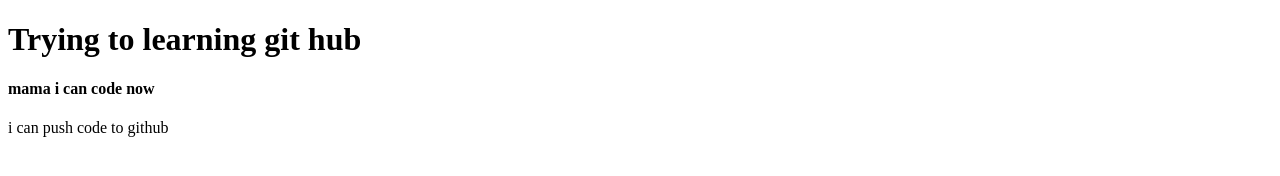
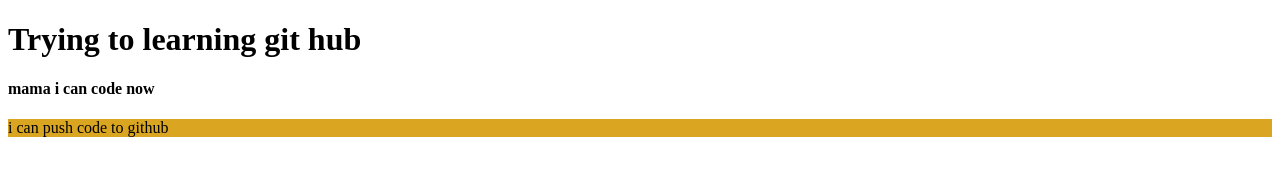
Before and after one commit to 911Apu/apu-, a plain HTML site: page index.html in a window 1280 px wide. Drawn offline with Linux system fonts and the light colour scheme.

Commit message:
initial commit

```diff
--- a/index.html
+++ b/index.html
@@ -5,10 +5,12 @@
     <meta http-equiv="X-UA-Compatible" content="IE=edge">
     <meta name="viewport" content="width=device-width, initial-scale=1.0">
     <title>My repo</title>
+    <link rel="stylesheet" href="styles.css">
 </head>
 <body>
     <h1>Trying to learning git hub</h1>
     <h4>mama i can code now</h4>
     <p>i can push code to github</p>
+
 </body>
 </html>
--- /dev/null
+++ b/styles.css
@@ -0,0 +1,3 @@
+p{
+    background-color: goldenrod;
+}
```
